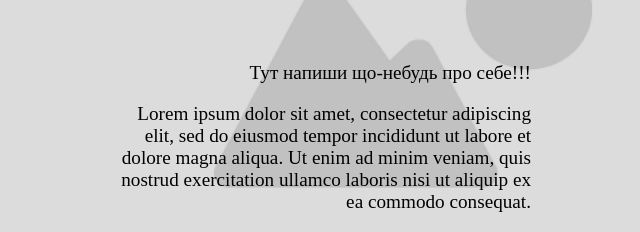
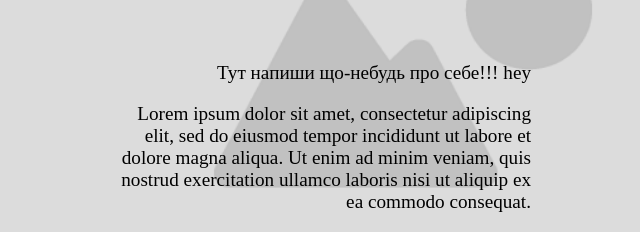
Before and after one commit to OlegBogosyan/new2, a plain HTML site: page index.html in a window 1280 px wide. Shown: the part 358-590 px from the top of the page, 237-877 px from the left. Drawn offline with Linux system fonts and the light colour scheme.

Commit message:
new change in index.html file

```diff
--- a/index.html
+++ b/index.html
@@ -11,7 +11,7 @@
         <div class="header_left">
             <h1>Ім'я Прізвище</h1>
             <div class="bio">
-                <p>Тут напиши що-небудь про себе!!!</p>
+                <p>Тут напиши що-небудь про себе!!! hey</p>
                 <p>Lorem ipsum dolor sit amet, consectetur adipiscing elit, sed do eiusmod tempor incididunt ut labore et dolore magna aliqua. Ut enim ad minim veniam, quis nostrud exercitation ullamco laboris nisi ut aliquip ex ea commodo consequat.</p>
             </div>
         </div>
```
